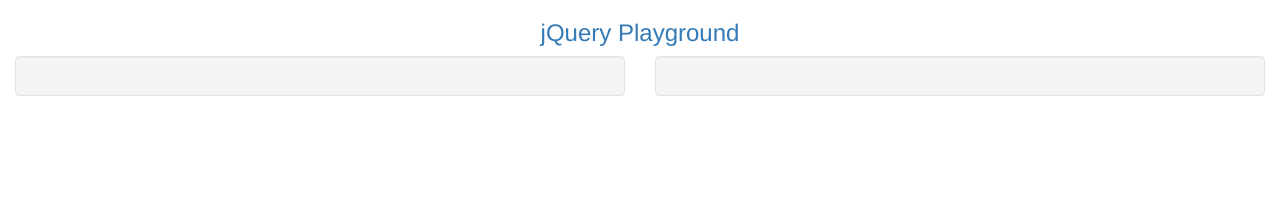
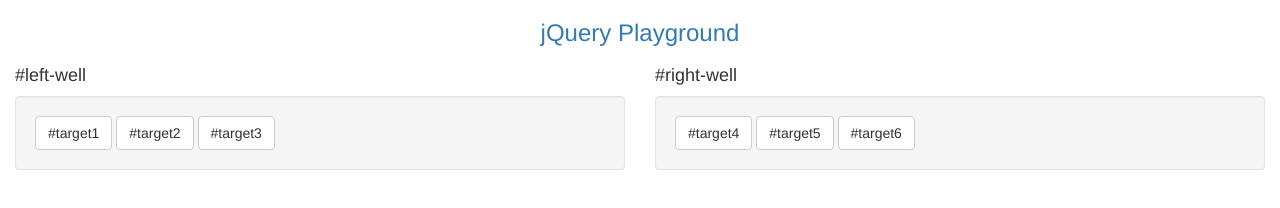
Before and after one commit to refayathaque/HTML_CSS_JavaScript, a plain HTML site: page fccpractice.html in a window 1280 px wide. Drawn offline with nearby package versions, Linux system fonts and the light colour scheme.

Commit message:
Starting jQuery

```diff
--- a/fccpractice.html
+++ b/fccpractice.html
@@ -7,18 +7,30 @@
 </head>
 
 <body>
+
+<!-- Only change code above this line -->
+<!-- When we start using jQuery, we will modify HTML elements without needing to actually change them in HTML. -->
 <div class="container-fluid">
 <h3 class="text-primary text-center">jQuery Playground</h3>
 <div class="row">
   <div class="col-xs-6">
-    <div class="well">
+  <h4>#left-well</h4>
+    <div class="well" id="left-well"> <!-- id must be unique to a specific element and used only once per page -->
+      <button id="target1" class="btn btn-default target">#target1</button>
+      <button id="target2" class="btn btn-default target">#target2</button>
+      <button id="target3" class="btn btn-default target">#target3</button>
     </div>
   </div>
   <div class="col-xs-6">
-    <div class="well">
+  <h4>#right-well</h4>
+    <div class="well" id="right-well">
+      <button id="target4" class="btn btn-default target">#target4</button>
+      <button id="target5" class="btn btn-default target">#target5</button>
+      <button id="target6" class="btn btn-default target">#target6</button>
     </div>
   </div>
 </div>
 </div>
+
 </body>
 </html>
```
